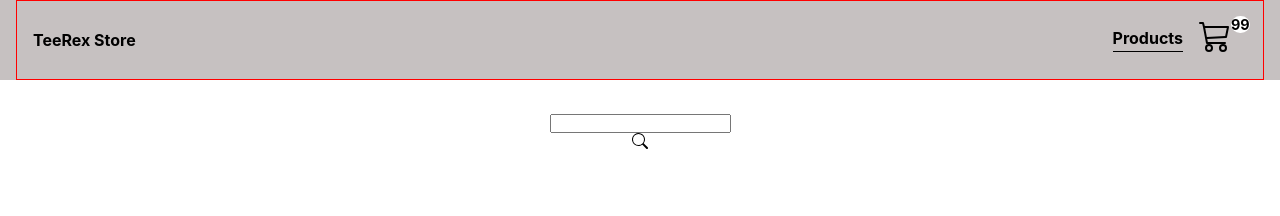
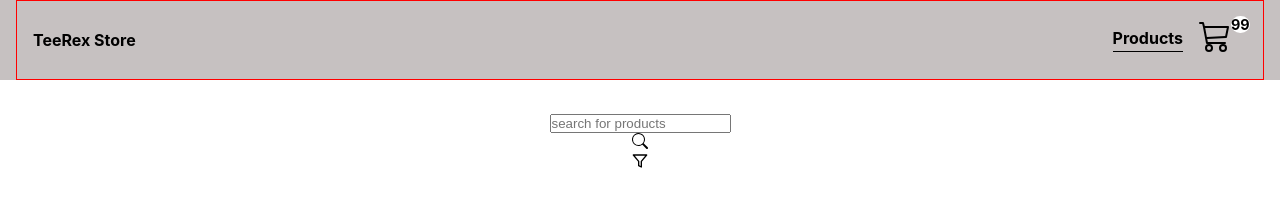
Before and after one commit to dibdas/teerex-store, a React (Create React App) app: page / in a window 1280 px wide. Shown: the top 216 px of the page. Built offline with nearby package versions, Linux system fonts and the light colour scheme; no server answers.

Commit message:
modified

```diff
--- a/src/components/search/Search.js
+++ b/src/components/search/Search.js
@@ -1,5 +1,6 @@
 import React from "react";
 import { BsSearch } from "react-icons/bs";
+import { FiFilter } from "react-icons/fi";
 import "./search.scss";
 
 function Search(props) {
@@ -7,10 +8,13 @@ function Search(props) {
     <div className="search">
       <div className="search-component">
         <div className="input">
-          <input type="text" />
+          <input type="text" placeholder="search for products" />
         </div>
         <div className="icon">
           <BsSearch />
+        </div>
+        <div className="filter-option">
+          <FiFilter />
         </div>
       </div>
     </div>
```
